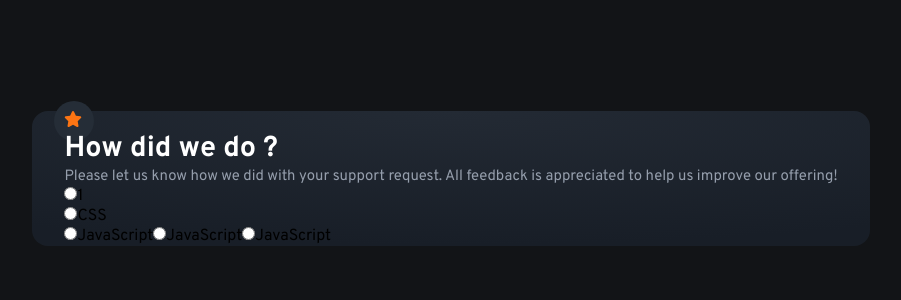
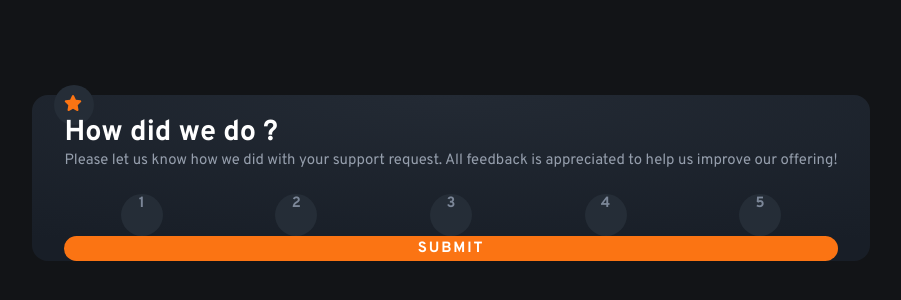
Before and after one commit to qalimero/rating-app, an Angular app: page / in a window 1280 px wide. Shown: the part 222-522 px from the top of the page, without its empty margins (189-1090 px from the left). Built offline with nearby package versions, Linux system fonts and the light colour scheme.

Commit message:
add radio button --> next / state on these button

```diff
--- a/src/app/rating-component/rating-component.component.html
+++ b/src/app/rating-component/rating-component.component.html
@@ -7,17 +7,24 @@
     Please let us know how we did with your support request. All feedback is appreciated to help us improve our
     offering!
   </p>
-  <form action="#">
-     <input type="radio" id="" name="1 sur 5" value="HTML">
-     <label for="html">1</label><br>
-     <input type="radio" id="" name="2 sur 5" value="CSS">
-     <label for="css">CSS</label><br>
-     <input type="radio" id="javascript" name="fav_language" value="JavaScript">
-     <label for="javascript">JavaScript</label>
-    <input type="radio" id="javascript" name="fav_language" value="JavaScript">
-    <label for="javascript">JavaScript</label>
-    <input type="radio" id="javascript" name="fav_language" value="JavaScript">
-    <label for="javascript">JavaScript</label>
+  <form>
+    <div class="radio-wrapper">
+      <div class="radio">
+        <p>1</p>
+      </div>
+      <div class="radio">
+        <p>2</p>
+      </div>
+      <div class="radio">
+        <p>3</p>
+      </div>
+      <div class="radio">
+        <p>4</p>
+      </div>
+      <div class="radio">
+        <p>5</p>
+      </div>
+    </div>
+    <button>SUBMIT</button>
   </form>
-
 </main>
--- a/src/app/rating-component/rating-component.component.scss
+++ b/src/app/rating-component/rating-component.component.scss
@@ -43,7 +43,7 @@ main {
     }
   }
 
-  p, li {
+  p, li, label {
     color: $light-grey;
   }
 
@@ -55,29 +55,26 @@ main {
   }
   form{
     width: 100%;
+    .radio-wrapper{
+      display: flex;
+      align-items: center;
+      justify-content: space-around;
+      margin-top: 24px;
+      .radio{
+        width: 42px;
+        height: 42px;
+        border-radius: 50%;
+        background-color: $dark-blue;
 
-    ul {
-      display: flex;
-      list-style-type: none;
-      justify-content: space-around;
-      padding-left: 0;
-      @include mobile {
-        margin-top: 1.5rem;
-      }
-      li{
-        position: relative;
-        z-index: 1;
-        &:after{
-          position: absolute;
-          z-index: -1;
-          content: '';
-          width: 40px;
-          height: 40px;
-          border-radius: 50%;
-          background-color: $dark-blue;
+        p{
+          text-align: center;
+          font-weight: bold;
+          color: $medium-grey;
         }
       }
     }
+
+
 
     button {
       width: 100%;
@@ -99,8 +96,6 @@ main {
       }
     }
   }
-
-
   @include mobile {
     max-width: 327px;
     padding: 0 24px;
--- a/src/styles.scss
+++ b/src/styles.scss
@@ -38,7 +38,7 @@ $breakpoints: (
     h1 {
       font-size: map-get($font-size, title);
     }
-    p, li, button {
+    p, label, button {
       font-size: map-get($font-size, paragraph);
     }
   }
@@ -50,7 +50,7 @@ $breakpoints: (
     h1 {
       font-size: map-get($font-size, title)+0.3;
     }
-    p, li, button {
+    p, label, button {
       font-size: map-get($font-size, paragraph)+0.05;
     }
   }
```
